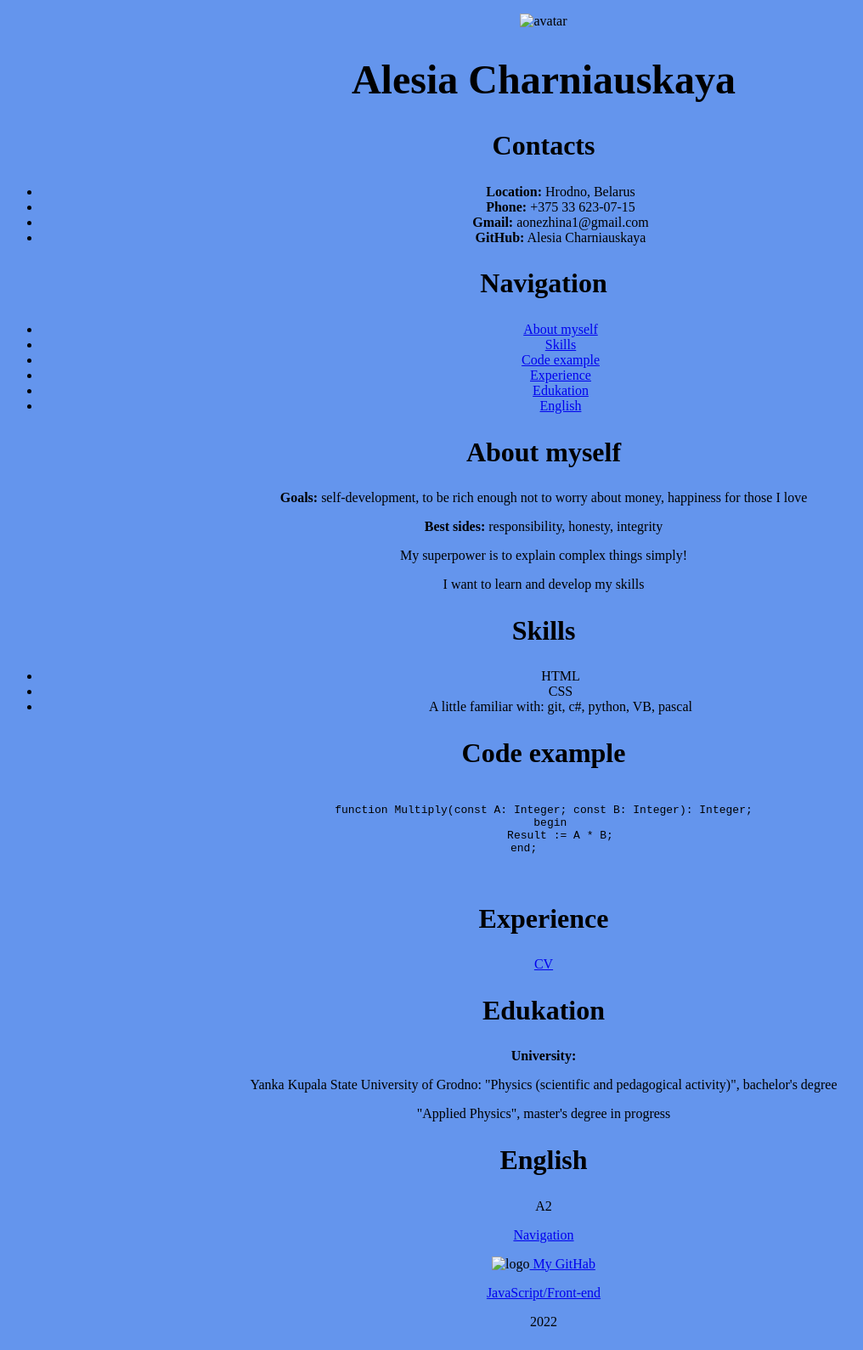
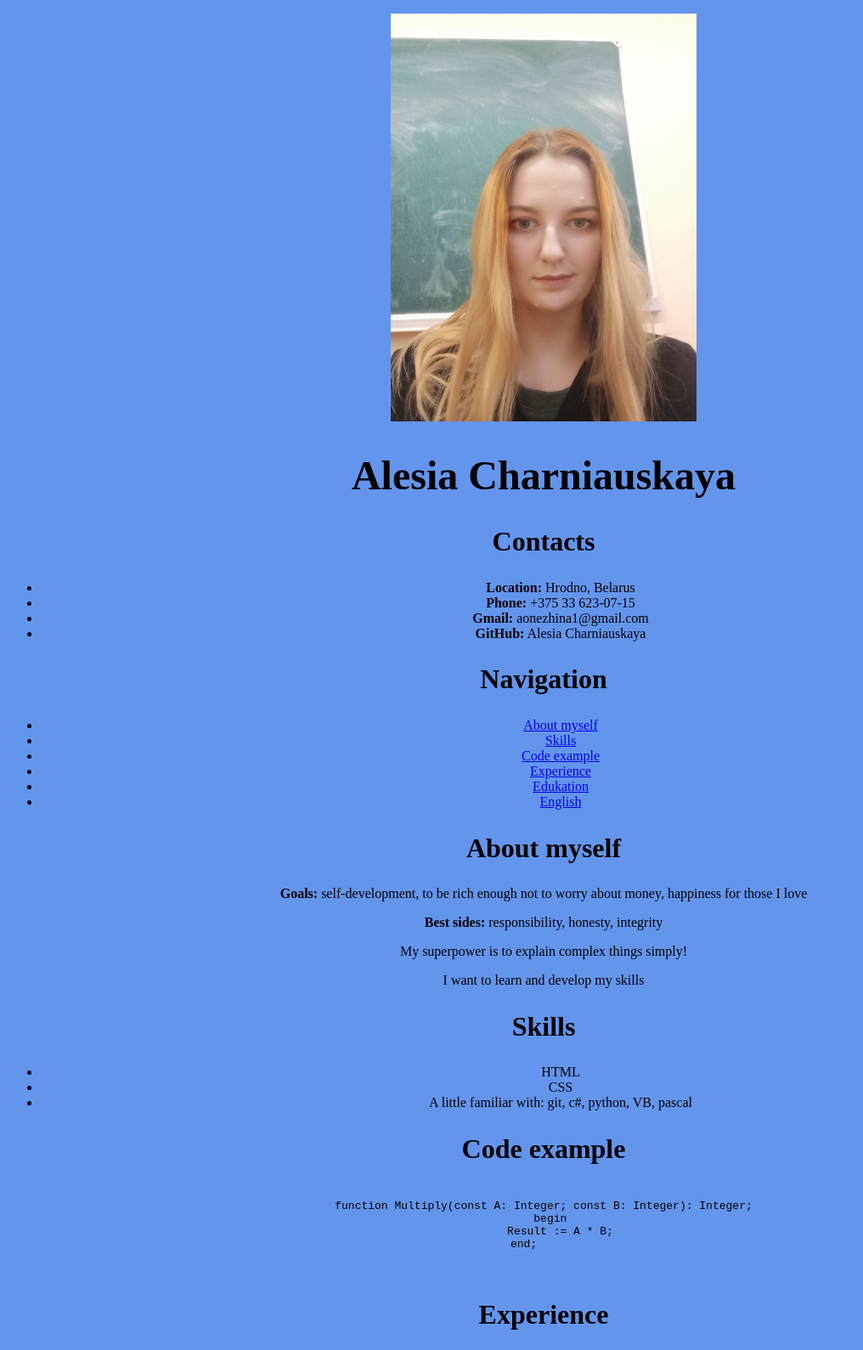
Before and after one commit to Alesiym/rsschool-cv, a plain HTML site: page index.html in a window 1280 px wide. Shown: the top 1589 px of the page at 85% size, without its empty margins (0-1016 px from the left). Drawn offline with Linux system fonts and the light colour scheme; the site is published under a folder, as on GitHub Pages, so addresses that start at the root find nothing.

Commit message:
fix: chow img

```diff
--- a/index.html
+++ b/index.html
@@ -7,7 +7,7 @@
     <meta charset="utf-8">
   </head>
   <body>
-    <p ><img src="/avatar.jpg" alt="avatar" width="360" height="480"></p>
+    <p ><img src="./avatar.jpg" alt="avatar" width="360" height="480"></p>
     <h1>Alesia Charniauskaya</h1>
     <header>
       <h2>Contacts</h2>
@@ -63,7 +63,7 @@ function Multiply(const A: Integer; const B: Integer): Integer;
     <p></p>
     <footer>
       <!--ссылка на гитхаб автора, год создания, логотип курса со ссылкой на курс-->
-      <p><img src="/curs-logo.svg" alt="logo" width="220" height="180"><a href = "https://github.com/Alesiym"> My GitHab</a></p>
+      <p><img src="./curs-logo.svg" alt="logo" width="220" height="180"><a href = "https://github.com/Alesiym"> My GitHab</a></p>
       <p><a href="https://rs.school/js/">JavaScript/Front-end</a></p>
       <p>2022</p>
     </footer>
```
